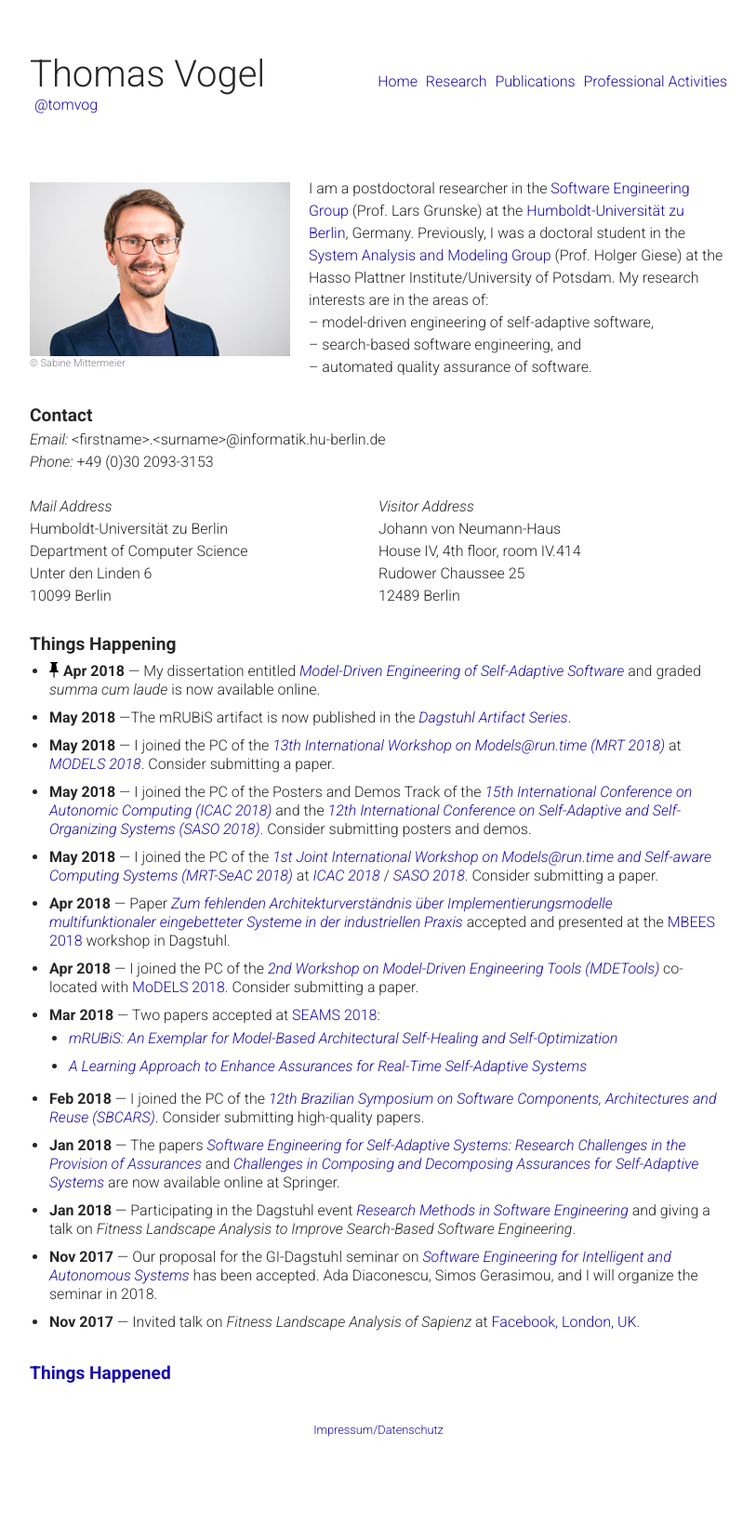
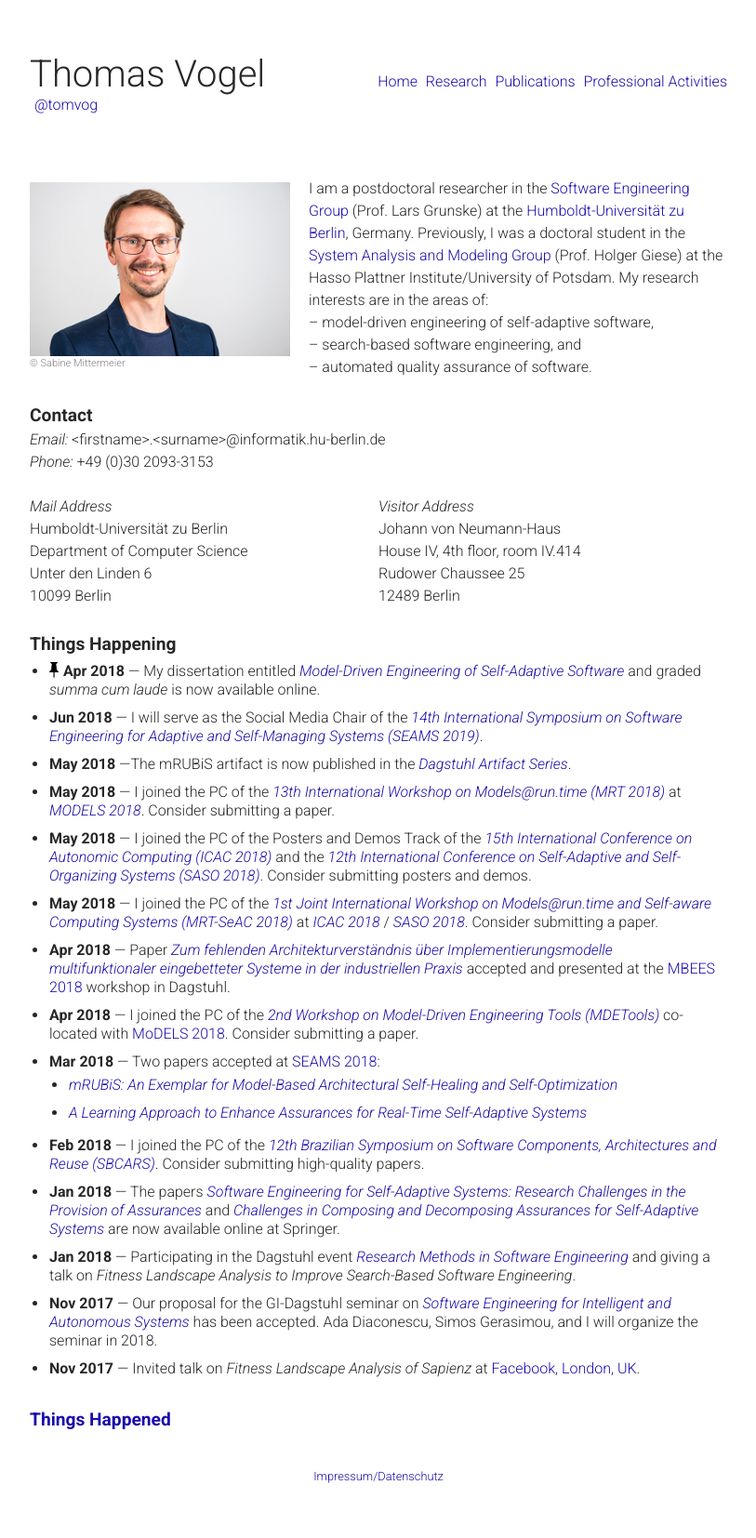
Before and after one commit to thomas-vogel/thomas-vogel.github.io, a Jekyll site: the page built from index.md, in a window 1280 px wide. Shown: the whole page at 93% size, without its empty margins (233-1046 px from the left). Built offline with Jekyll 4.4.1, drawn with Linux system fonts in a browser that asks for light colours; before the commit the page ends 1604 px from its top, so only the background shows below that.

Commit message:
Add SEAMS19 OC.

```diff
--- a/index.md
+++ b/index.md
@@ -48,6 +48,7 @@ My research interests are in the areas of:
 
 * <img src="/assets/img/pin.png" alt="pinned news" style="width: 10px; float: left; margin-right: 5px;"/>
  __Apr 2018__ --- My dissertation entitled [_Model-Driven Engineering of Self-Adaptive Software_](publications/phd) and graded _summa cum laude_ is now available online.
+* __Jun 2018__ --- I will serve as the Social Media Chair of the [_14th International Symposium on Software Engineering for Adaptive and Self-Managing Systems (SEAMS 2019)_](https://conf.researchr.org/home/seams-2019){:target="_blank"}.
 * __May 2018__ ---The mRUBiS artifact is now published in the [_Dagstuhl Artifact Series_](publications/2018-DARTS).
 * __May 2018__ --- I joined the PC of the [_13th International Workshop on Models@run.time (MRT 2018)_](http://st.inf.tu-dresden.de/MRT18/){:target="_blank"} at [_MODELS 2018_](https://modelsconf2018.github.io){:target="_blank"}. Consider submitting a paper.
 * __May 2018__ --- I joined the PC of the Posters and Demos Track of the [_15th International Conference on Autonomic Computing (ICAC 2018)_](http://icac2018.informatik.uni-wuerzburg.de/calls/call-for-posters-and-demos/){:target="_blank"} and the [_12th International Conference on Self-Adaptive and Self-Organizing Systems (SASO 2018)_](https://saso2018.fbk.eu/index.php/call-for-posters-and-demos/){:target="_blank"}. Consider submitting posters and demos.
```
Also changed, not shown: _pages/activities.md (+1 -0 lines).
